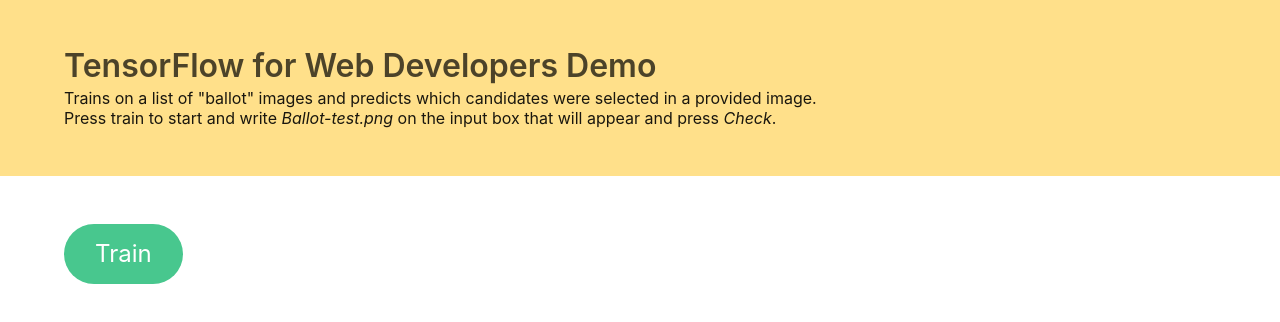
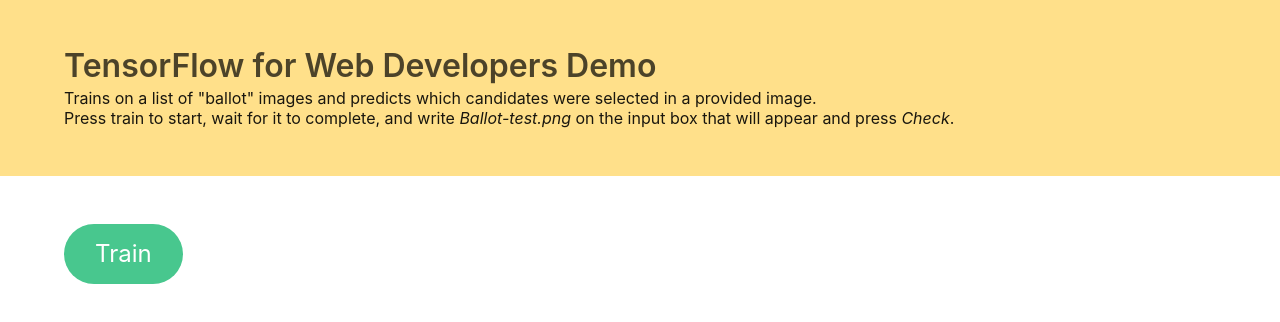
Before and after one commit to johnpaulada/tf-for-web-devs-demo, a website: page index.html in a window 1280 px wide. Drawn offline with nearby package versions, Linux system fonts and the light colour scheme; some packages are replaced by stand-ins of ours; a script that the page names is missing.

Commit message:
Added to description

```diff
--- a/index.html
+++ b/index.html
@@ -31,7 +31,7 @@
         </h1>
         <h2 class="subtitle is-6">
           Trains on a list of "ballot" images and predicts which candidates were selected in a provided image. <br>
-          Press train to start and write <em>Ballot-test.png</em> on the input box that will appear and press <em>Check</em>.
+          Press train to start, wait for it to complete, and write <em>Ballot-test.png</em> on the input box that will appear and press <em>Check</em>.
         </h2>
       </div>
     </div>
```
Also changed, not shown: README.md.
